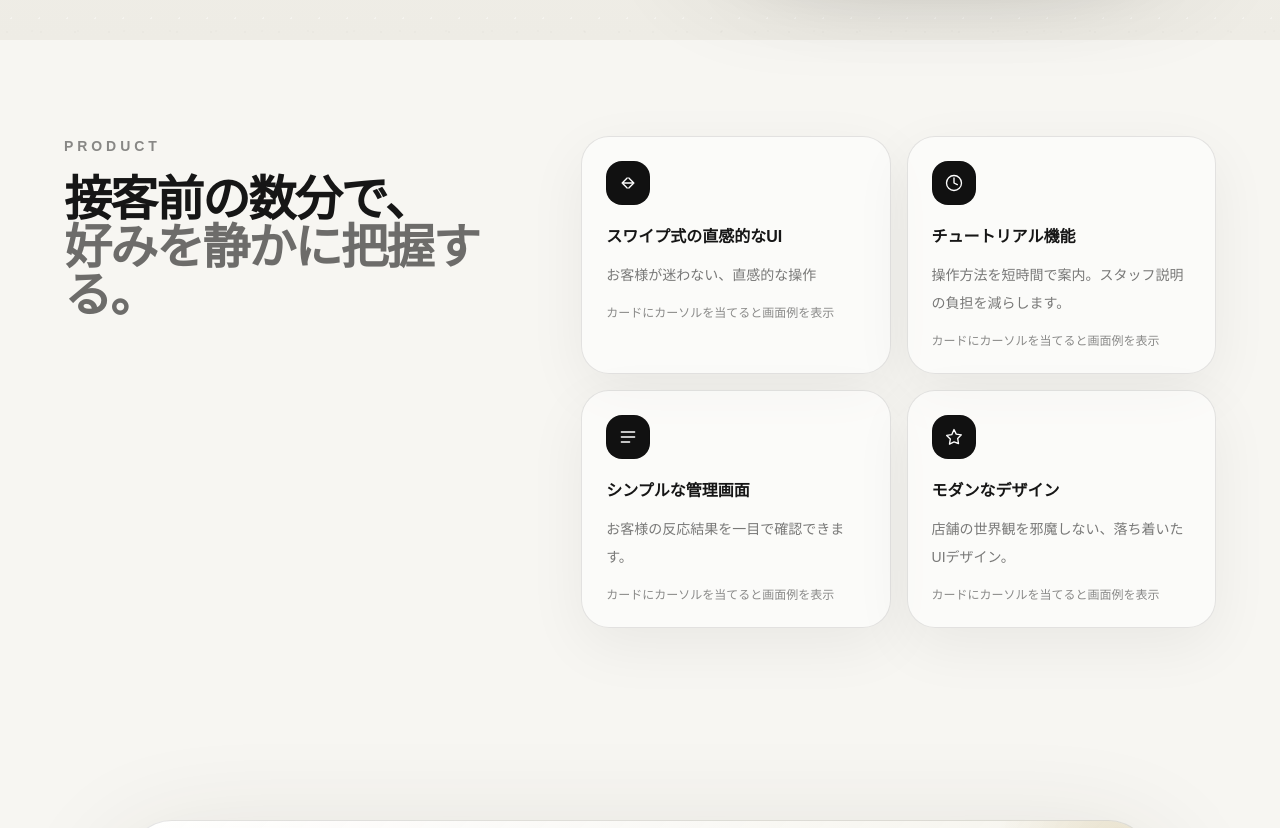
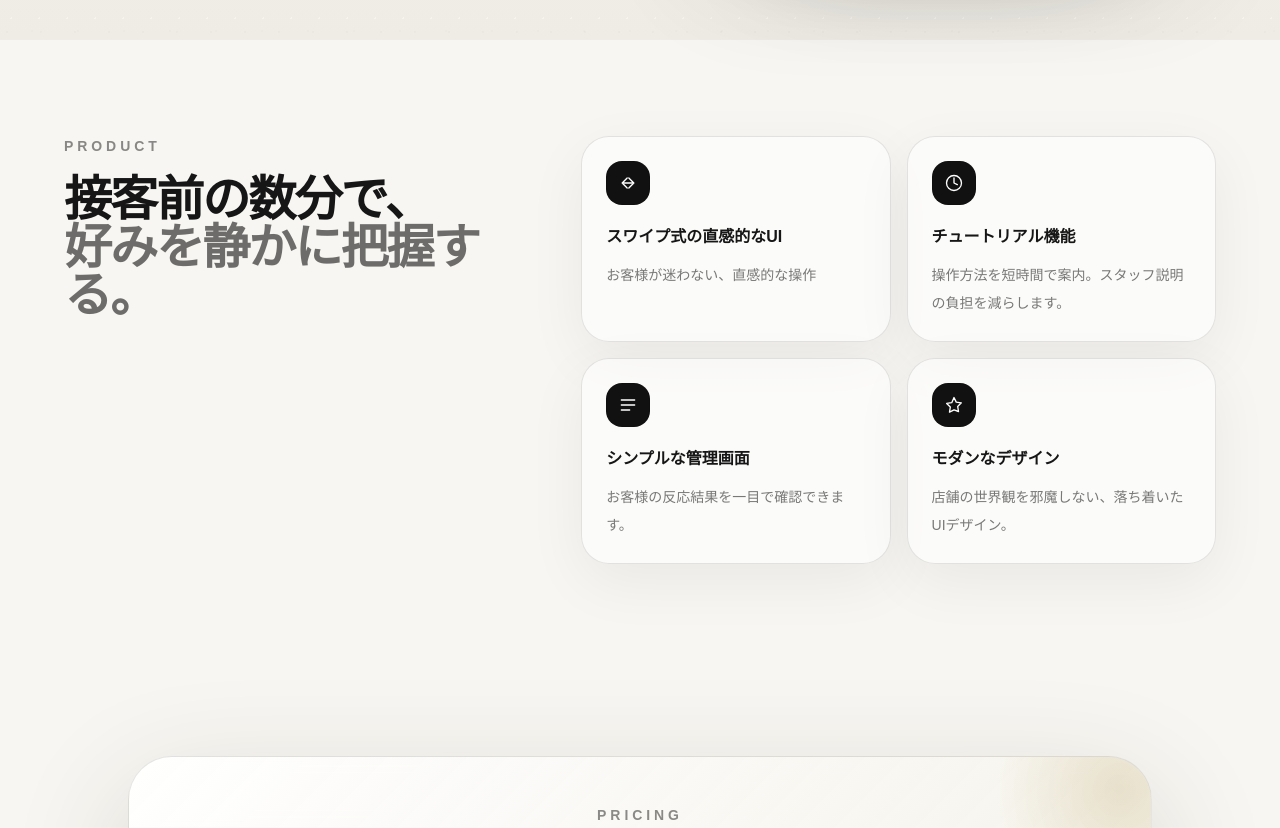
Before and after one commit to ryumaeda/host-landing, a Next.js app: page / in a window 1280 px wide. Shown: the part 760-1588 px from the top of the page. Built offline with nearby package versions, Linux system fonts and the light colour scheme.

Commit message:
モーダルの位置を変更

```diff
--- a/app/page.tsx
+++ b/app/page.tsx
@@ -143,7 +143,7 @@ export default function Home() {
       </section>
 
       <section className="px-6 py-24 sm:px-10 lg:px-16">
-        <div className="mx-auto grid max-w-7xl items-start gap-12 lg:grid-cols-[0.85fr_1.15fr]">
+        <div className="relative mx-auto grid max-w-7xl items-start gap-12 lg:grid-cols-[0.85fr_1.15fr]">
           <div>
             <div className="text-sm font-semibold tracking-[0.28em] text-black/45">
               PRODUCT
@@ -153,7 +153,7 @@ export default function Home() {
               <span className="block text-black/56">好みを静かに把握する。</span>
             </h2>
           </div>
-          <div className="grid gap-4 sm:grid-cols-2">
+          <div className="relative grid gap-4 sm:grid-cols-2">
             {productItems.map((item) => (
               <article key={item.title} className="group rounded-[28px] border border-black/10 bg-white/55 p-6 shadow-[0_18px_60px_rgba(0,0,0,0.06)]">
                 <div className="mb-5 grid h-11 w-11 place-items-center rounded-2xl border border-black/10 bg-[#111] text-white">
@@ -172,18 +172,17 @@ export default function Home() {
                 </div>
                 <div className="font-semibold">{item.title}</div>
                 <p className="mt-3 text-sm leading-7 text-black/52">{item.text}</p>
-                <p className="mt-4 text-xs text-black/45">カードにカーソルを当てると画面例を表示</p>
-                <div className="pointer-events-none fixed bottom-5 right-5 z-50 hidden w-[min(42vw,520px)] rounded-2xl border border-black/15 bg-white/95 p-3 shadow-[0_20px_55px_rgba(0,0,0,0.22)] backdrop-blur-sm md:group-hover:block">
+                <div className="pointer-events-none absolute right-[calc(100%+1rem)] top-0 z-20 hidden h-full w-[min(38vw,500px)] flex-col rounded-2xl border border-black/15 bg-white/95 p-3 shadow-[0_20px_55px_rgba(0,0,0,0.18)] backdrop-blur-sm lg:group-hover:flex">
                   <p className="mb-2 text-xs font-semibold tracking-[0.08em] text-black/60">
                     {item.title}
                   </p>
-                  <div className="relative aspect-[4/3] overflow-hidden rounded-xl border border-black/10 bg-[#f1efea]">
+                  <div className="relative min-h-0 flex-1 overflow-hidden rounded-xl border border-black/10 bg-[#f1efea]">
                     <Image
                       src={item.previewSrc}
                       alt={item.previewAlt}
                       fill
                       className="object-contain"
-                      sizes="(max-width: 1280px) 42vw, 520px"
+                      sizes="(max-width: 1280px) 38vw, 500px"
                       preload
                     />
                   </div>
```
